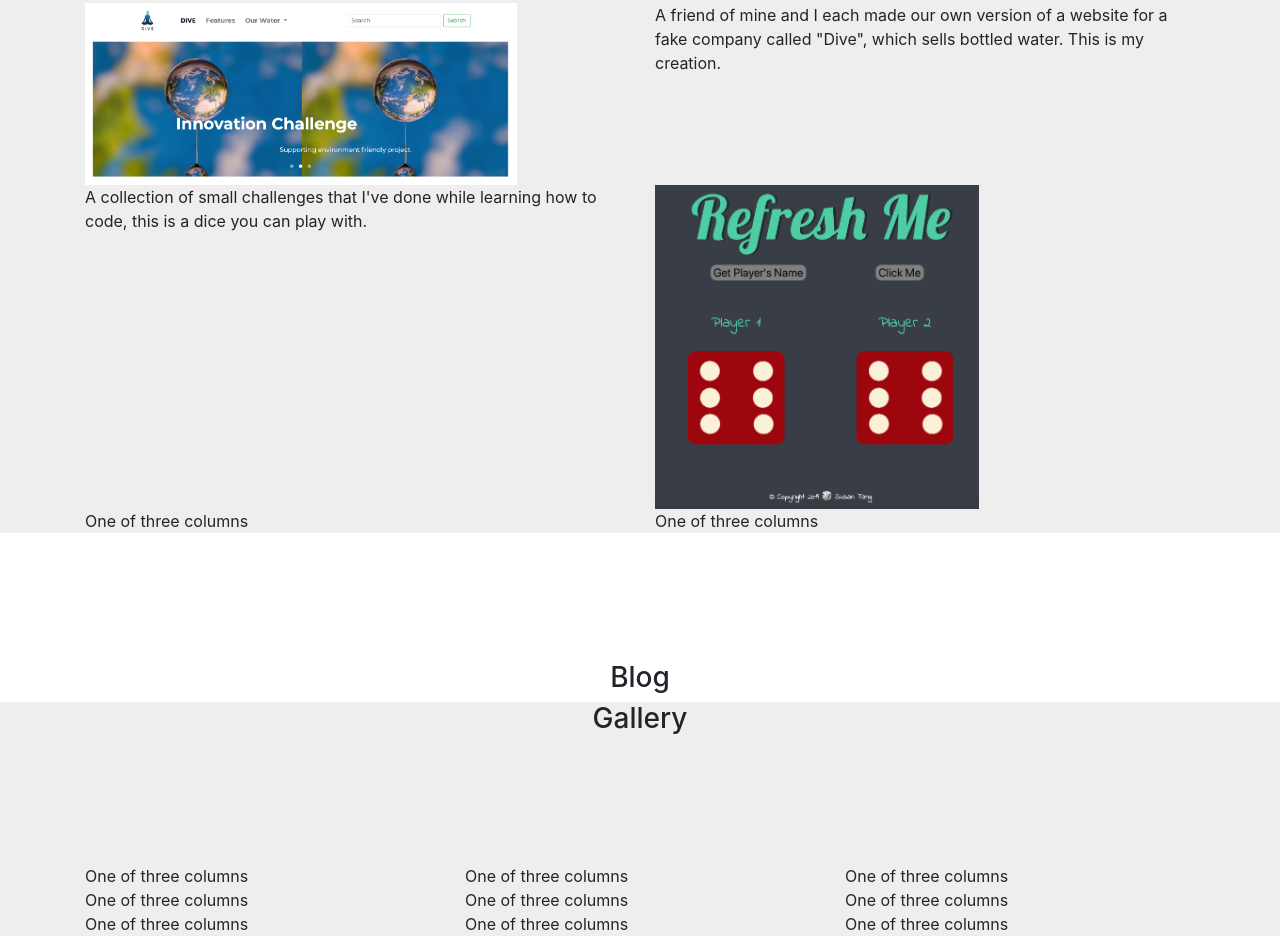
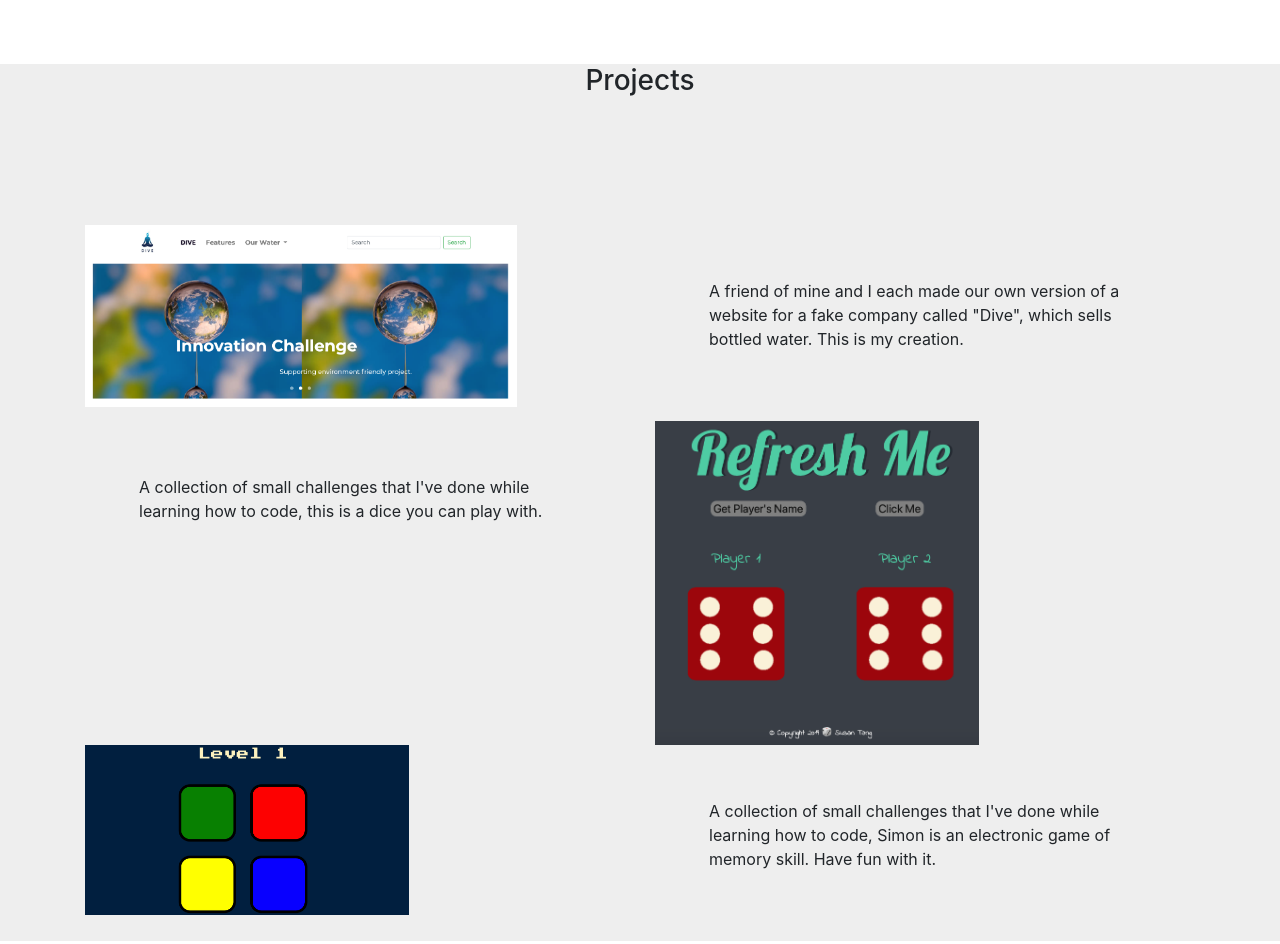
Before and after one commit to susantontr/susantontr.github.io, a plain HTML site: page index.html in a window 1280 px wide. Shown: the part 1434-2378 px from the top of the page. Drawn offline with nearby package versions, Linux system fonts and the light colour scheme.

Commit message:
+html +css
a little bit update

```diff
--- a/index.html
+++ b/index.html
@@ -119,14 +119,16 @@
                     <img src="img/dive.png" alt="" width="80%">
                 </div>
                 <div class="col-sm">
-                    A friend of mine and I each made our own version of a website for a fake company called "Dive",
-                    which sells bottled water. This is my creation.
+                    <p>A friend of mine and I each made our own version of a website for a fake company called "Dive",
+                        which sells bottled water. This is my creation.</p>
+
                 </div>
             </div>
             <div class="row">
                 <div class="col-sm">
-                    A collection of small challenges that I've done while learning how to code, this is a dice you can
-                    play with.
+                    <p>A collection of small challenges that I've done while learning how to code, this is a dice you can
+                            play with.</p>
+
                 </div>
                 <div class="col-sm">
                     <img src="img/dice.png" alt="" width="60%">
@@ -134,10 +136,12 @@
             </div>
             <div class="row">
                 <div class="col-sm">
-                    One of three columns
+                    <img src="img/simon.png" alt="" width="60%">
                 </div>
                 <div class="col-sm">
-                    One of three columns
+                    <p>A collection of small challenges that I've done while learning how to code, Simon is an electronic
+                            game of memory skill. Have fun with it.</p>
+
                 </div>
             </div>
         </div>
--- a/styling.css
+++ b/styling.css
@@ -18,7 +18,7 @@ h3 {
 }
 
 p {
-
+    padding: 10%;
     font-size: 1rem;
 }
 
```
Also changed, not shown: img/simon.png (added).
